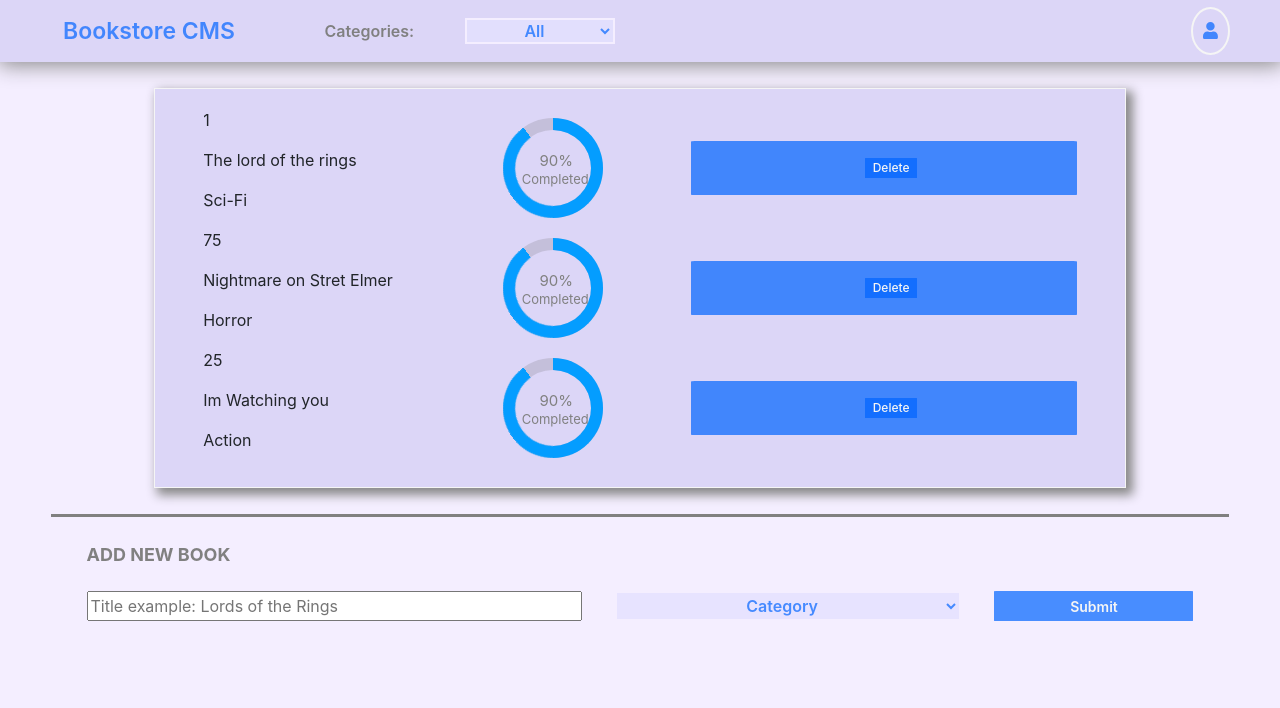
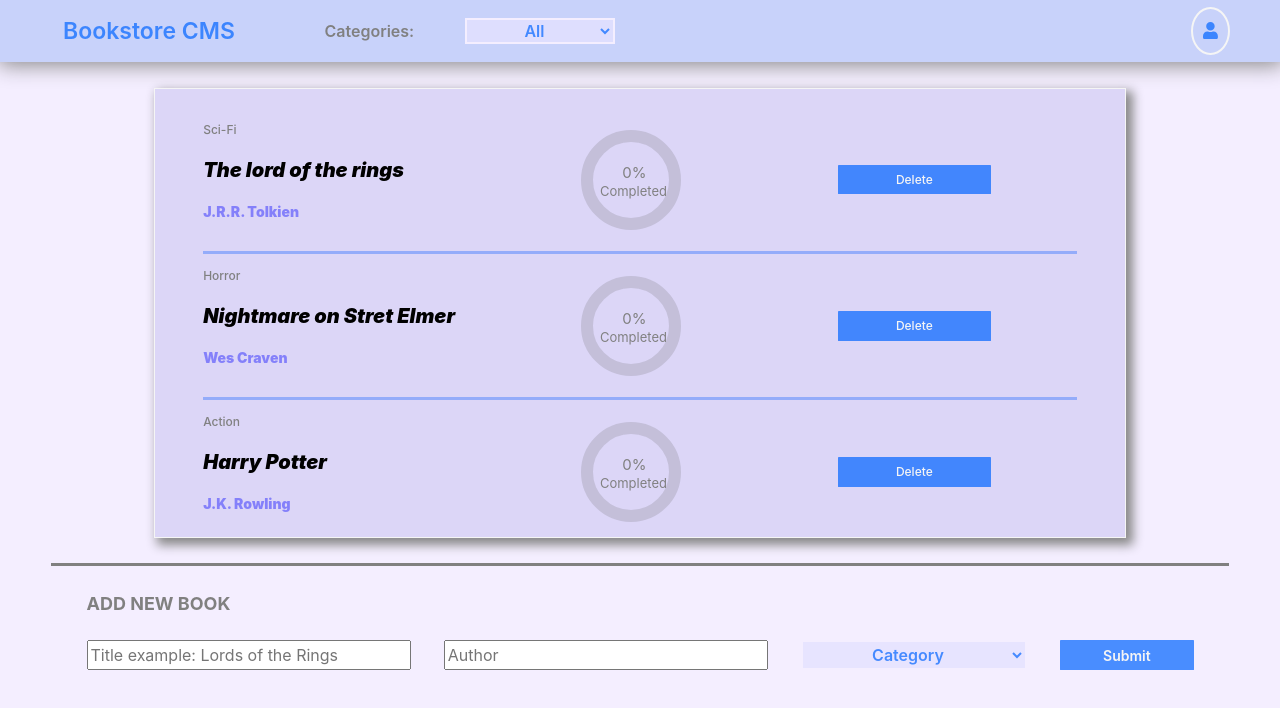
Before and after one commit to MephistoDevelop/React-Bookstore, a React (Create React App) app: page / in a window 1280 px wide. Shown: the top 708 px of the page. Built offline with nearby package versions, Linux system fonts and the light colour scheme.

Commit message:
Finish ui styles

```diff
--- a/src/assets/styles/styles.css
+++ b/src/assets/styles/styles.css
@@ -24,9 +24,13 @@ td {
   background-color: rgba(223, 246, 240, 0.8);
 }
 .td-container {
+
   display: flex;
   width: 100%;
   align-items: center;
+  padding: 1.5% 0;
+border-bottom: 3px solid
+rgba(119,155,252,0.7);
 }
 #table-container {
   margin: 2% 5%;
@@ -47,7 +51,7 @@ justify-content: center;
 #navbar-container{
   box-shadow: 1px 1px 20px 2px #888;
   display: flex;
-  background-color: rgba(220, 214, 247, 1);
+  background-color: rgba(200, 210, 250, 1);
   align-items: center;
   justify-content: center;
 }
@@ -89,6 +93,14 @@ font-size: 17px;
   gray;
 }
 #cbx-category{
+  background-color: rgba(228, 225, 255,0.8);
+  border:2px solid rgba(244, 238, 255, 1);
+  width: 150px;
+  color:rgba(0,100,255,0.7);
+font-weight: 600;
+text-align: center;;
+}
+#cbx-category-form{
   background-color: rgba(228, 225, 255,0.8);
   border:2px solid rgba(244, 238, 255, 1);
   width: 150px;
@@ -209,7 +221,7 @@ font-weight: 700;
   border-right: 0;
   -webkit-transform-origin: center right;
   transform-origin: center right;
-  animation: loading-1 1.8s linear forwards;
+  /* animation: loading-1 1.8s linear forwards; */
 }
 .progress .progress-value{
   width: 90%;
@@ -240,27 +252,7 @@ left: 7%;
 .progress.blue .progress-bar{
   border-color: #049dff;
 }
-.progress.blue .progress-left .progress-bar{
-  animation: loading-2 1.5s linear forwards 1.8s;
-}
-.progress.yellow .progress-bar{
-  border-color: #fdba04;
-}
-.progress.yellow .progress-left .progress-bar{
-  animation: loading-3 1s linear forwards 1.8s;
-}
-.progress.pink .progress-bar{
-  border-color: #ed687c;
-}
-.progress.pink .progress-left .progress-bar{
-  animation: loading-4 0.4s linear forwards 1.8s;
-}
-.progress.green .progress-bar{
-  border-color: #1abc9c;
-}
-.progress.green .progress-left .progress-bar{
-  animation: loading-5 1.2s linear forwards 1.8s;
-}
+
 @keyframes loading-1{
   0%{
       -webkit-transform: rotate(0deg);
@@ -314,3 +306,25 @@ left: 7%;
 @media only screen and (max-width: 990px){
   .progress{ margin-bottom: 20px; }
 }
+.category-text{
+  color:gray;
+  font-size: 12px;
+  font-weight: 500;
+}
+.title-text{
+  color:black;
+  font-size: 20px;
+  font-weight: 900;
+  font-style: italic;
+}
+.author-text{
+  color:rgba(0,0,255,0.4);
+  font-size: 14px;
+  font-weight: 900;
+  font-style: itali
+}
+.btn-container{
+  width: 33.3%;
+  display: flex;
+  justify-content: center;
+}
--- a/src/components/Book.js
+++ b/src/components/Book.js
@@ -8,19 +8,22 @@ import ReadProgress from './ReadProgress';
 
 const Book = (props) => {
   const {
-    id, title, category, deleteBook,
+    id, title, category, deleteBook, author,
   } = props;
 
   return (
     <div className="td-container">
       <div className="content">
-        <p>{id}</p>
-        <p>{title}</p>
-        <p>{category}</p>
+        <p className="category-text">{category}</p>
+        <p className="title-text">{title}</p>
+        <p className="author-text">{author}</p>
+
+
       </div>
       <ReadProgress />
-      <div className="btn"><input className="btn" type="button" name={`bookid${id}`} value="Delete" onClick={() => deleteBook(id)} /></div>
-
+      <div className="btn-container">
+        <input className="btn" type="button" name={`bookid${id}`} value="Delete" onClick={() => deleteBook(id)} />
+      </div>
     </div>
   );
 };
@@ -33,6 +36,7 @@ const mapDispatchToProps = (dispatch) => ({
 Book.propTypes = {
   id: propTypes.number.isRequired,
   title: propTypes.string.isRequired,
+  author: propTypes.string.isRequired,
   category: propTypes.string.isRequired,
   deleteBook: propTypes.func.isRequired,
 };
--- a/src/components/ReadProgress.js
+++ b/src/components/ReadProgress.js
@@ -9,7 +9,7 @@ const ReadProgress = (props) => (
       <span className="progress-right">
         <span className="progress-bar" />
       </span>
-      <div className="progress-value">90%</div>
+      <div className="progress-value">0%</div>
       <div className="progress-value-completed">Completed </div>
     </div>
   </div>
--- a/src/containers/BooksForm.js
+++ b/src/containers/BooksForm.js
@@ -27,41 +27,56 @@ class BooksForm extends React.Component {
     this.handleChange = this.handleChange.bind(this);
     this.handleChangeSelect = this.handleChangeSelect.bind(this);
     this.handleSubmit = this.handleSubmit.bind(this);
+    this.handleChangeAuthor = this.handleChangeAuthor.bind(this);
+  }
+
+  handleChangeAuthor(event) {
+    const { value } = event.target;
+    this.setState({
+      author: value,
+    });
   }
 
   handleChange(event) {
     const { value } = event.target;
+    if (value !== '') {
       this.setState({
         title: value,
       });
     }
+  }
 
   handleSubmit() {
-    const { title, category } = this.state;
+    const { title, category, author } = this.state;
     const { createBook } = this.props;
+    if (title !== '' && category !== '' && author !== '') {
       const newBook = {
         id: newID(),
         title,
+        author,
         category,
       };
-
       createBook(newBook);
+    }
+    console.log(`im created objec !!${JSON.stringify(this.state)} \n Props:${JSON.stringify(this.props)}`);
     this.setState({
       title: '',
       category: '',
+      author: '',
     });
   }
 
   handleChangeSelect() {
-    const select = document.getElementById('cbx-category');
+    const select = document.getElementById('cbx-category-form');
     const name = select.options[select.selectedIndex].text;
+
     this.setState({
       category: name,
     });
   }
 
   render() {
-    const { title, categories } = this.state;
+    const { title, categories, author } = this.state;
     return (
       <div id="form-container">
         <p id="form-title">ADD NEW BOOK</p>
@@ -75,7 +90,15 @@ class BooksForm extends React.Component {
               onChange={this.handleChange}
               placeholder="Title example: Lords of the Rings"
             />
-            <select className="form-cbx" onChange={this.handleChangeSelect} id="cbx-category">
+            <input
+              id="form-input"
+              type="text"
+              value={author}
+              name={author}
+              onChange={this.handleChangeAuthor}
+              placeholder="Author"
+            />
+            <select className="form-cbx" onChange={this.handleChangeSelect} id="cbx-category-form">
               <option>Category</option>
               {categories.map((item) => (
                 <option key={item} value={item}>
--- a/src/containers/BooksList.js
+++ b/src/containers/BooksList.js
@@ -13,14 +13,16 @@ import Book from '../components/Book';
 
 const BooksList = (props) => {
   const { books, filter } = props;
+
   const mapProps = () => {
     const object = [];
     for (const key in books) {
       const item = books[key];
+      console.log(`Item: ${JSON.stringify(item)} KEy:${key}`);
       if (item.category == filter) {
-        object.push(<Book key={item} id={item.id} title={item.title} category={item.category} />);
+        object.push(<Book id={item.id} title={item.title} category={item.category} author={item.author} />);
       } else if (filter == 'All') {
-        object.push(<Book key={item} id={item.id} title={item.title} category={item.category} />);
+        object.push(<Book id={item.id} title={item.title} category={item.category} author={item.author} />);
       }
     }
     return object;
@@ -40,7 +42,7 @@ const mapStateToProps = (state) => ({
 
 
 BooksList.propTypes = {
-  books: propTypes.object.isRequired,
+  books: propTypes.array.isRequired,
   filter: propTypes.array.isRequired,
 };
 export default connect(mapStateToProps)(BooksList);
--- a/src/containers/CategoryFilter.js
+++ b/src/containers/CategoryFilter.js
@@ -1,3 +1,4 @@
+/* eslint-disable react/forbid-prop-types */
 /* eslint-disable import/no-extraneous-dependencies */
 /* eslint-disable arrow-parens */
 import React from 'react';
@@ -52,7 +53,7 @@ const mapDistpatchToProps = (dispatch) => ({
   changeFilter: (category) => dispatch(changeCategory(category)),
 });
 CategoryFilter.propTypes = {
-  categories: propTypes.string.isRequired,
+  categories: propTypes.array.isRequired,
   changeFilter: propTypes.func.isRequired,
 };
 
--- a/src/index.js
+++ b/src/index.js
@@ -30,16 +30,19 @@ const initialState = {
       id: 1,
       title: 'The lord of the rings',
       category: 'Sci-Fi',
+      author: 'J.R.R. Tolkien',
     },
     {
       id: newID(),
       title: 'Nightmare on Stret Elmer',
       category: 'Horror',
+      author: 'Wes Craven',
     },
     {
       id: newID(),
-      title: 'Im Watching you',
+      title: 'Harry Potter',
       category: 'Action',
+      author: 'J.K. Rowling',
     },
   ],
 };
```
Lines whose indentation alone changed are shown as unchanged.
